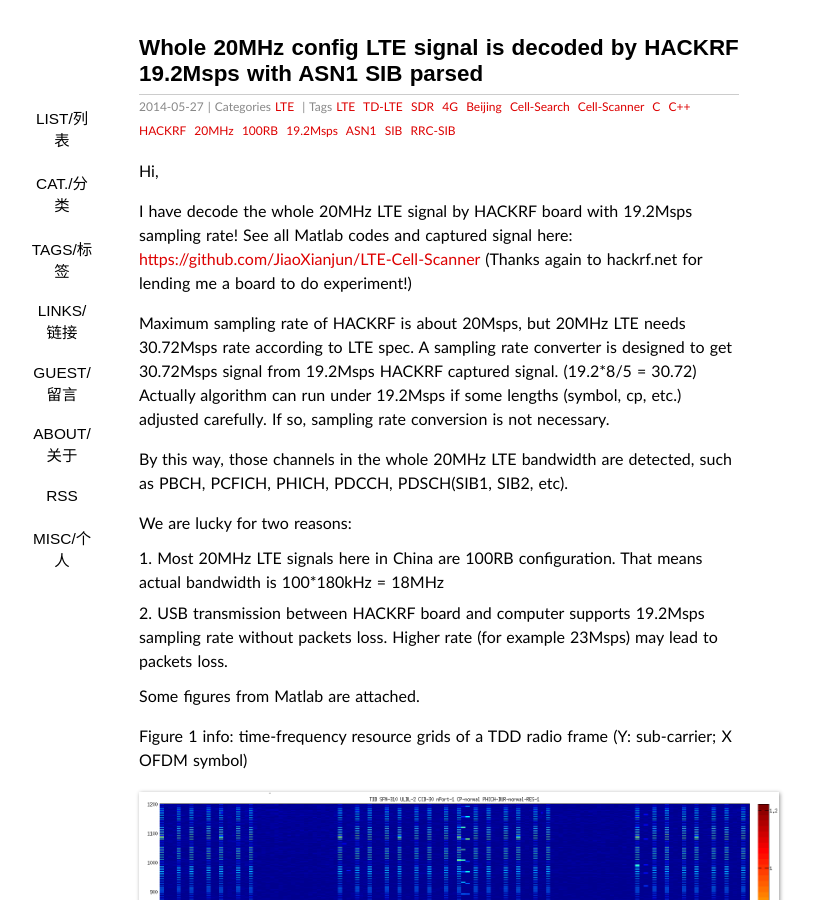
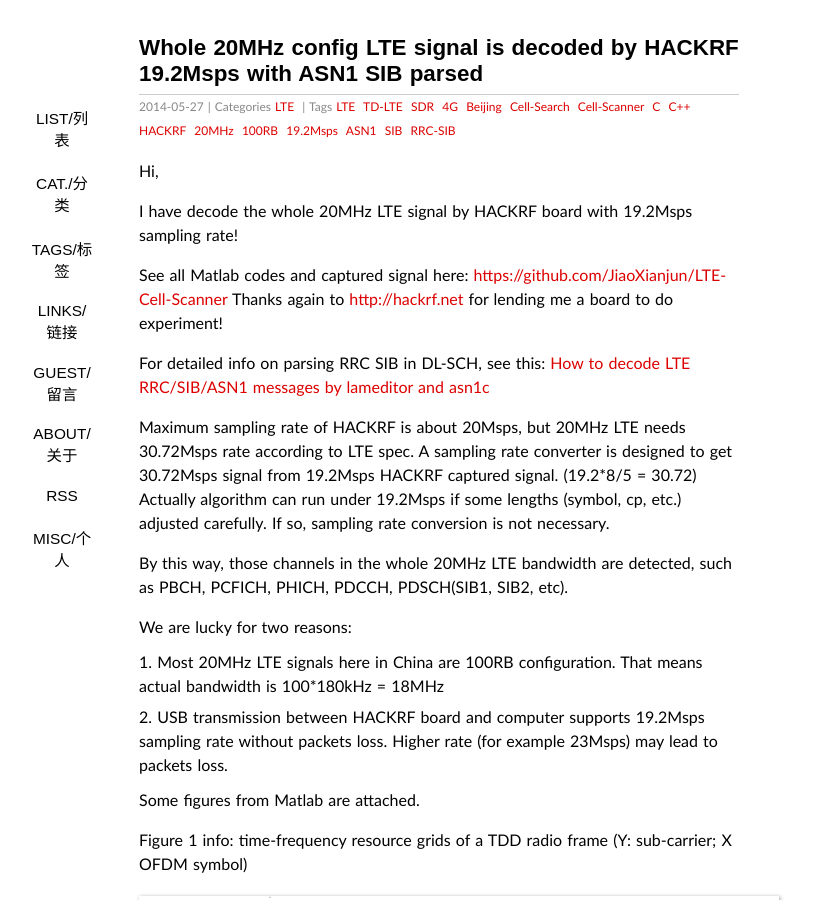
Before and after one commit to sdr-x/sdr-x.github.io, a Jekyll site: the page built from _posts/2014-05-27-Whole 20MHz config LTE signal is decoded by HACKRF 19.2Msps with ASN1 SIB parsed.md, in a window 1280 px wide and 900 px high. Shown: the whole window, without its empty margins (201-1014 px from the left). Built offline with Jekyll 4.4.1, drawn with Linux system fonts in a browser that asks for light colours; some web fonts are replaced; Markdown is read by kramdown in place of the engine named in the settings; comment, search, counter and statistics services are not loaded.

Commit message:
Update 2014-05-27-Whole 20MHz config LTE signal is decoded by HACKRF 19.2Msps with ASN1 SIB parsed.md

```diff
--- a/_posts/2014-05-27-Whole 20MHz config LTE signal is decoded by HACKRF 19.2Msps with ASN1 SIB parsed.md
+++ b/_posts/2014-05-27-Whole 20MHz config LTE signal is decoded by HACKRF 19.2Msps with ASN1 SIB parsed.md
@@ -10,8 +10,11 @@ tags:  LTE TD-LTE SDR 4G Beijing Cell-Search Cell-Scanner C C++ HACKRF 20MHz 100
 Hi,
 
 I have decode the whole 20MHz LTE signal by HACKRF board with 19.2Msps sampling rate!
+
 See all Matlab codes and captured signal here: [https://github.com/JiaoXianjun/LTE-Cell-Scanner](https://github.com/JiaoXianjun/LTE-Cell-Scanner)
-(Thanks again to hackrf.net for lending me a board to do experiment!)
+Thanks again to [http://hackrf.net](http://hackrf.net) for lending me a board to do experiment!
+
+For detailed info on parsing RRC SIB in DL-SCH, see this: [How to decode LTE RRC/SIB/ASN1 messages by lameditor and asn1c](http://sdr-x.github.io/LTE-SIB-decoding-by-asn1c/)
 
 Maximum sampling rate of HACKRF is about 20Msps, but 20MHz LTE needs 30.72Msps rate according to LTE spec.
 A sampling rate converter is designed to get 30.72Msps signal from 19.2Msps HACKRF captured signal. (19.2*8/5 = 30.72)
```
